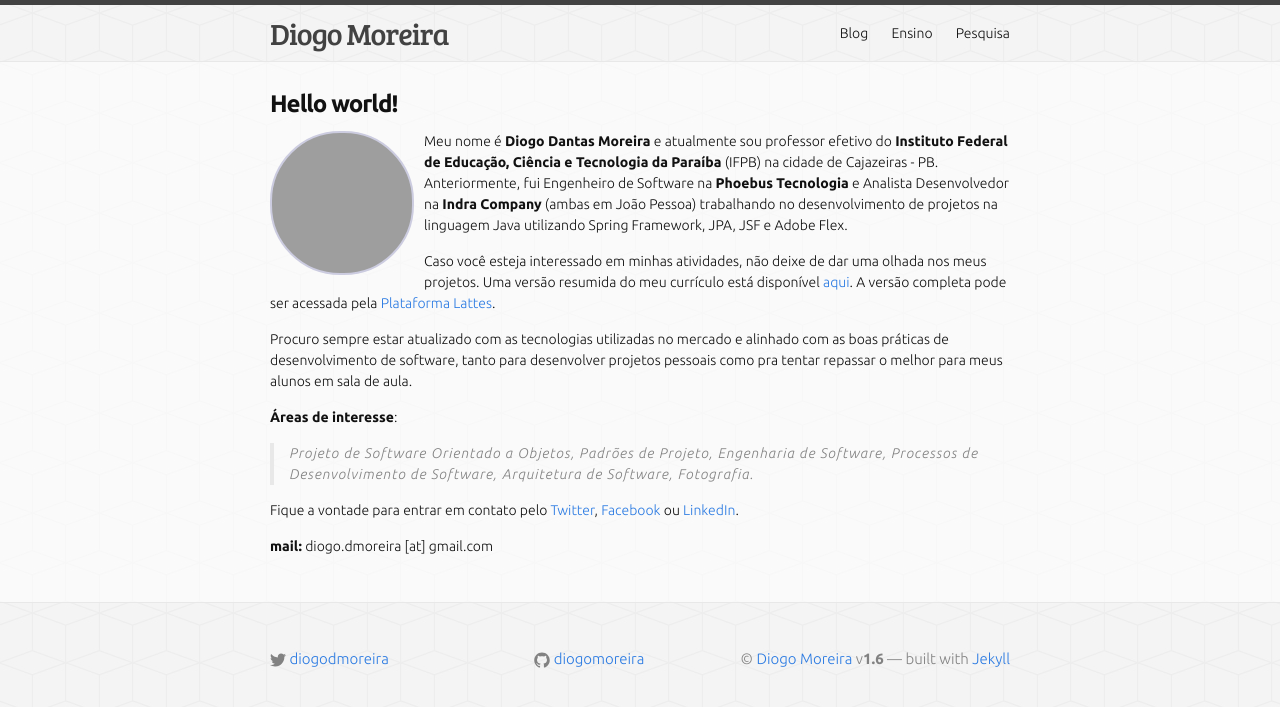
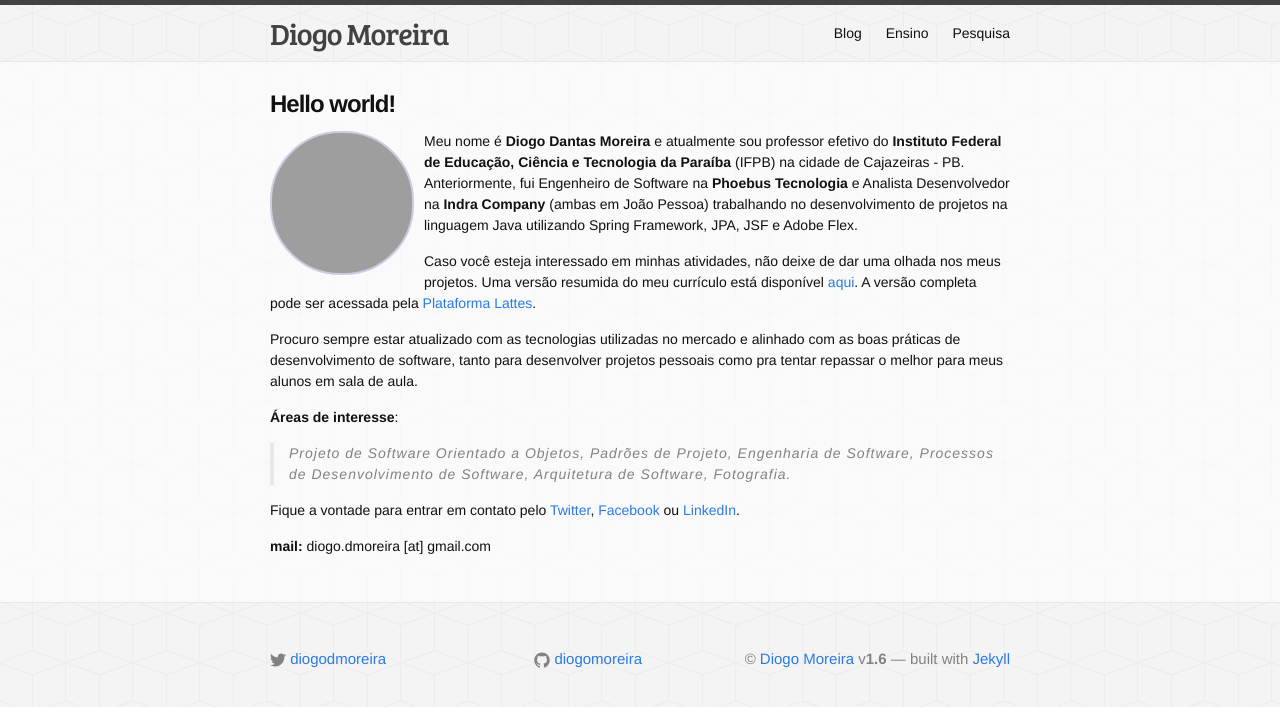
Before and after one commit to ricardojob/diogomoreira.github.io, a Jekyll site: the page built from index.md, in a window 1280 px wide. Shown: the top 707 px of the page. Built offline with Jekyll 4.4.1, drawn with Linux system fonts in a browser that asks for light colours; grey boxes are pictures that could not be loaded.

Commit message:
Changing font style

```diff
--- a/css/main.scss
+++ b/css/main.scss
@@ -6,7 +6,7 @@
 
 
 // Our variables
-$base-font-family: 'Ubuntu', Tahoma, Helvetica, Arial, sans-serif;
+$base-font-family: Helvetica, Arial, sans-serif;
 $base-font-size:   14px;
 $small-font-size:  $base-font-size * 0.875;
 $base-line-height: 1.5;
```
